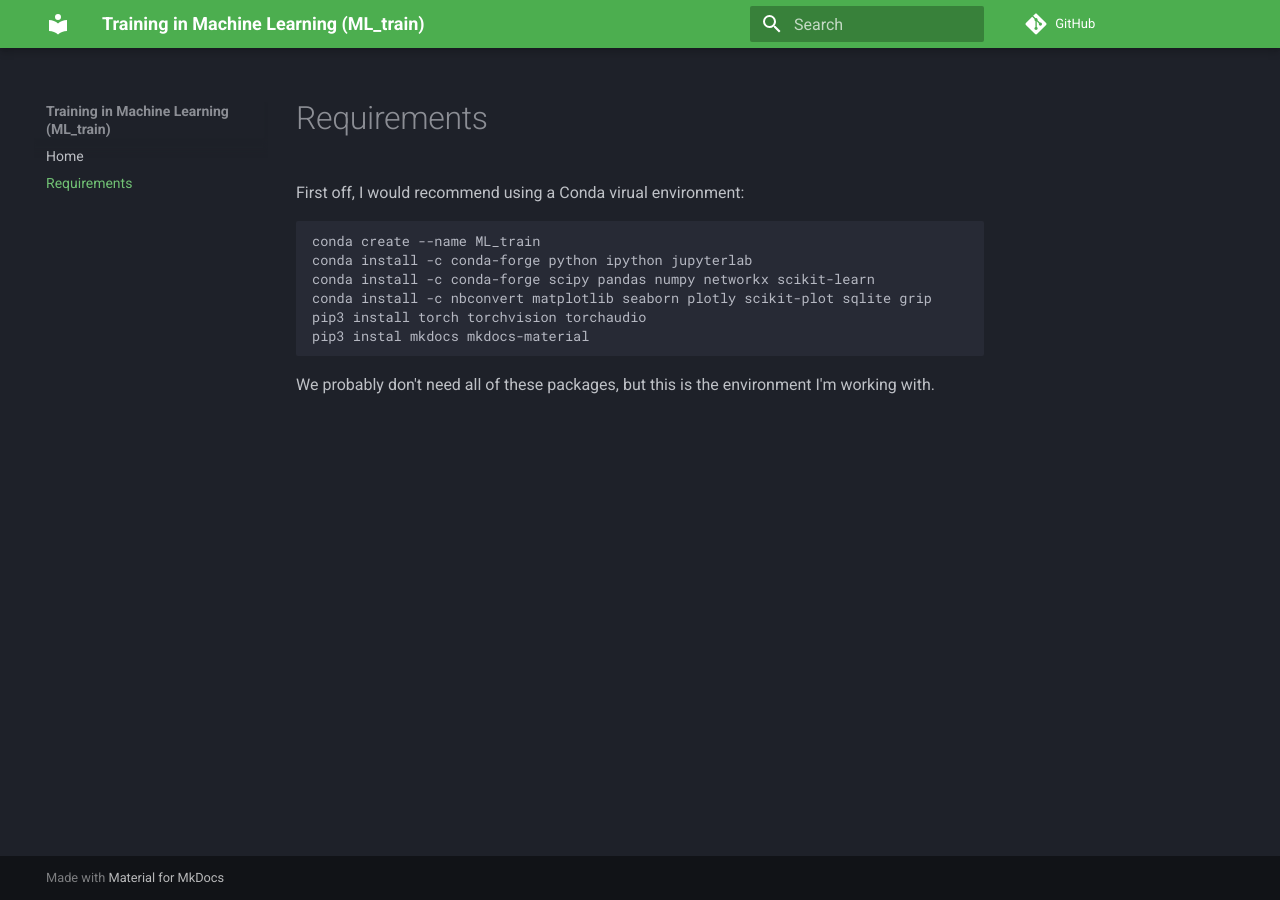
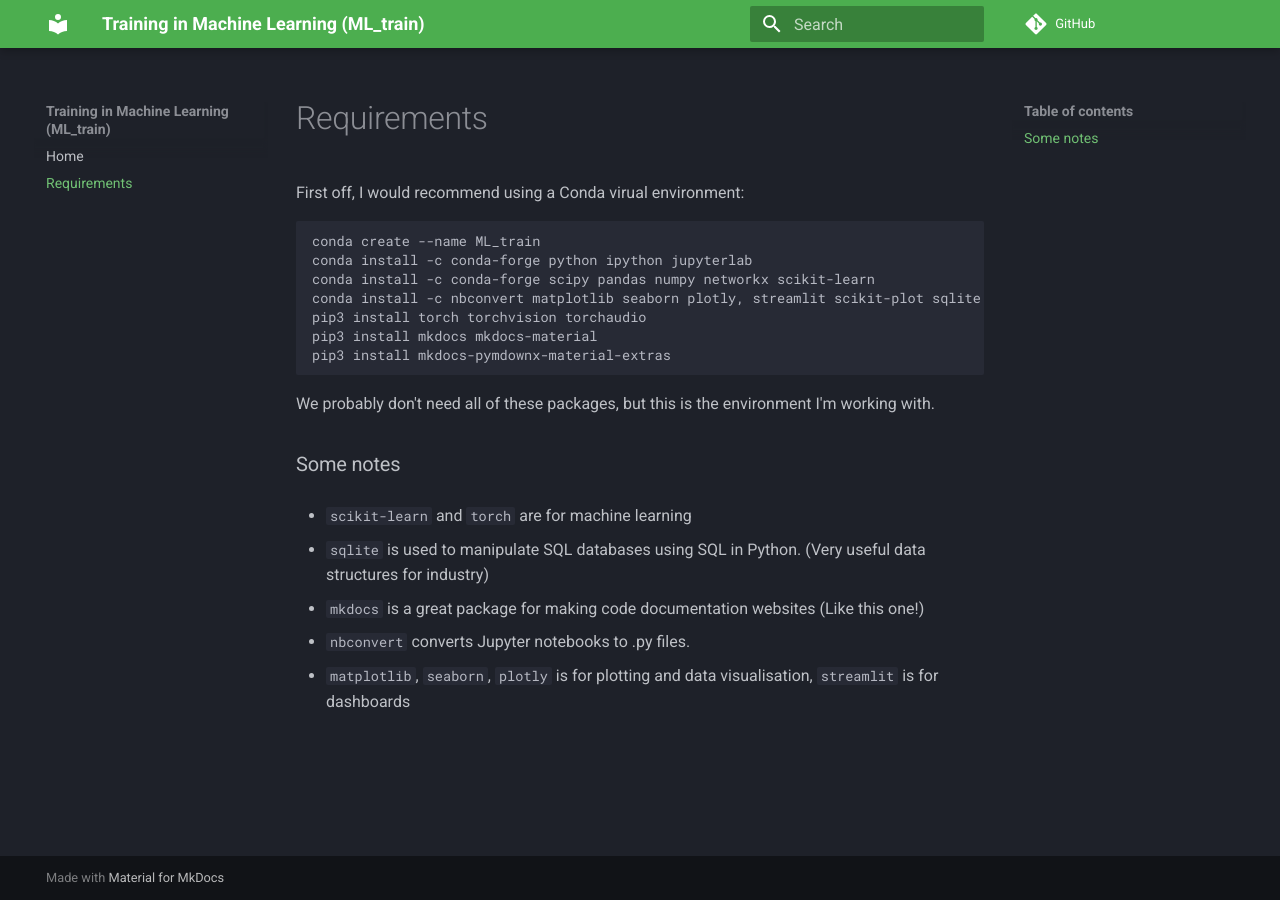
Before and after one commit to dgalvis/ML_train, an MkDocs documentation site: the page built from docs/requirements.md, in a window 1280 px wide. Built offline with MkDocs 1.6.1 and Material for MkDocs 9.7.7, drawn with Linux system fonts in a browser that asks for light colours; comment, search, counter and statistics services are not loaded.

Commit message:
added latex to mkdocs.yml. Updated requirements page

````diff
--- /dev/null
+++ b/docs/javascripts/mathjax.js
@@ -0,0 +1,19 @@
+window.MathJax = {
+  tex: {
+    inlineMath: [["\\(", "\\)"]],
+    displayMath: [["\\[", "\\]"]],
+    processEscapes: true,
+    processEnvironments: true
+  },
+  options: {
+    ignoreHtmlClass: ".*|",
+    processHtmlClass: "arithmatex"
+  }
+};
+
+document$.subscribe(() => {
+  MathJax.startup.output.clearCache()
+  MathJax.typesetClear()
+  MathJax.texReset()
+  MathJax.typesetPromise()
+})
--- a/docs/requirements.md
+++ b/docs/requirements.md
@@ -4,9 +4,19 @@
 conda create --name ML_train
 conda install -c conda-forge python ipython jupyterlab
 conda install -c conda-forge scipy pandas numpy networkx scikit-learn
-conda install -c nbconvert matplotlib seaborn plotly scikit-plot sqlite grip
+conda install -c nbconvert matplotlib seaborn plotly, streamlit scikit-plot sqlite grip
 pip3 install torch torchvision torchaudio
-pip3 instal mkdocs mkdocs-material
+pip3 install mkdocs mkdocs-material
+pip3 install mkdocs-pymdownx-material-extras
 ```
 
 We probably don't need all of these packages, but this is the environment I'm working with.
+
+
+### Some notes
+- `scikit-learn` and `torch` are for machine learning
+
+- `sqlite` is used to manipulate SQL databases using SQL in Python. (Very useful data structures for industry)
+- `mkdocs` is a great package for making code documentation websites (Like this one!)
+- `nbconvert` converts Jupyter notebooks to .py files.
+- `matplotlib`, `seaborn`, `plotly` is for plotting and data visualisation, `streamlit` is for dashboards
--- a/mkdocs.yml
+++ b/mkdocs.yml
@@ -8,6 +8,12 @@
 nav:
   - Home: index.md
   - Requirements: requirements.md
+markdown_extensions:
+  - pymdownx.arithmatex:
+      generic: true
+extra_javascript:
+  - javascripts/mathjax.js
+  - https://unpkg.com/mathjax@3/es5/tex-mml-chtml.js
 
 
 repo_url: https://github.com/dgalvis/ML_train
````
Also changed, not shown: docs/index.md (+4 -0 lines).
